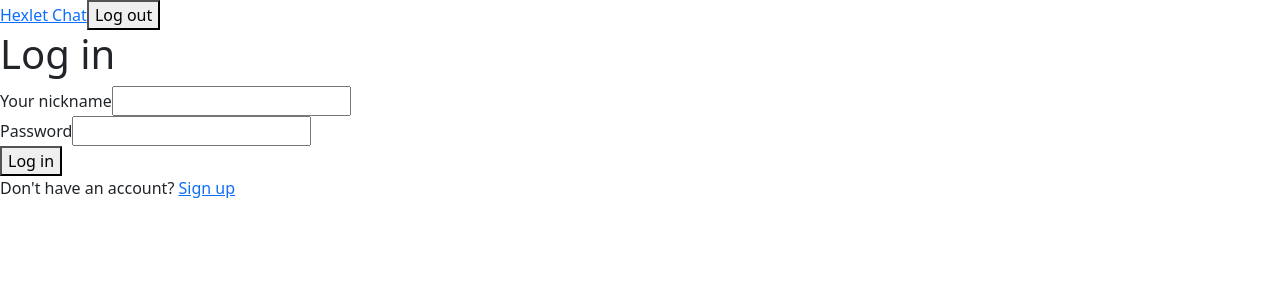
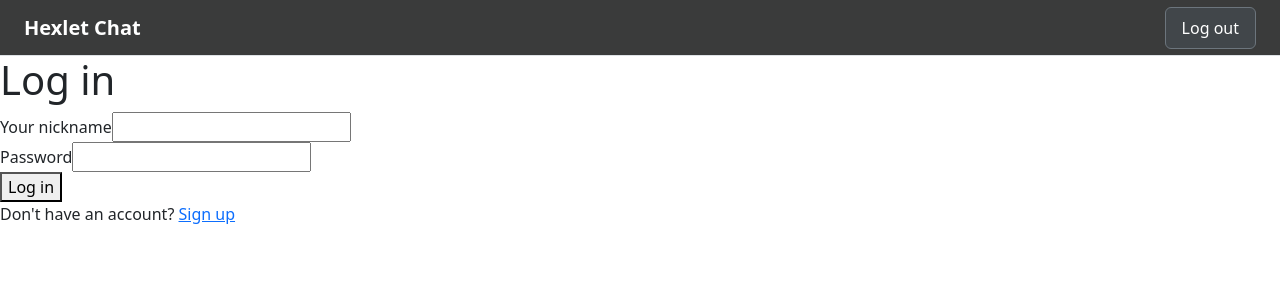
Before and after one commit to luisfelipemontoya/fullstack-javascript-project-139, a React (Vite) app in the folder frontend/: page /login in a window 1280 px wide. Shown: the top 300 px of the page. Built offline with nearby package versions, Linux system fonts and the light colour scheme; no server answers; sample sign-in values are in the browser's storage.

Commit message:
style: add header styles

```diff
--- a/frontend/src/App.css
+++ b/frontend/src/App.css
@@ -52,7 +52,7 @@
 }
 
 .channel-item .btn-group {
-  width: 100%;
+  width: 60%;
 }
 
 .channel-item .btn {
@@ -73,6 +73,7 @@
   flex: 1;
   overflow-y: auto;
   padding: 1rem 1.5rem;
+  background-color: #f3f4f6;
 }
 
 .messages-list {
@@ -102,4 +103,48 @@
 
 .send-button {
   padding: 0.75rem 1.25rem;
+  border-radius: 0.450rem;
 }
+
+.send-button:hover {
+  background-color: #0a51bd;
+  color: #ffffff;
+}
+
+.app-header {
+  height: 56px;
+  border-bottom: 1px solid #dee2e6;
+  background-color: #3a3b3b;
+}
+
+.header-container {
+  height: 100%;
+  display: flex;
+  align-items: center;
+  justify-content: space-between;
+  padding: 0 1.5rem;
+}
+
+.header-brand {
+  color: #ffff;
+  font-size: 1.25rem;
+  font-weight: 600;
+  text-decoration: none;
+}
+
+.header-brand:hover {
+  color: #212529;
+}
+
+.logout-button {
+  padding: 0.5rem 1rem;
+  border: 1px solid #6c757d;
+  border-radius: 0.375rem;
+  background-color:#41464a ;
+  color: #fff;
+}
+
+.logout-button:hover {
+  background-color: #26292a;
+  color: #ffffff;
+}
```
